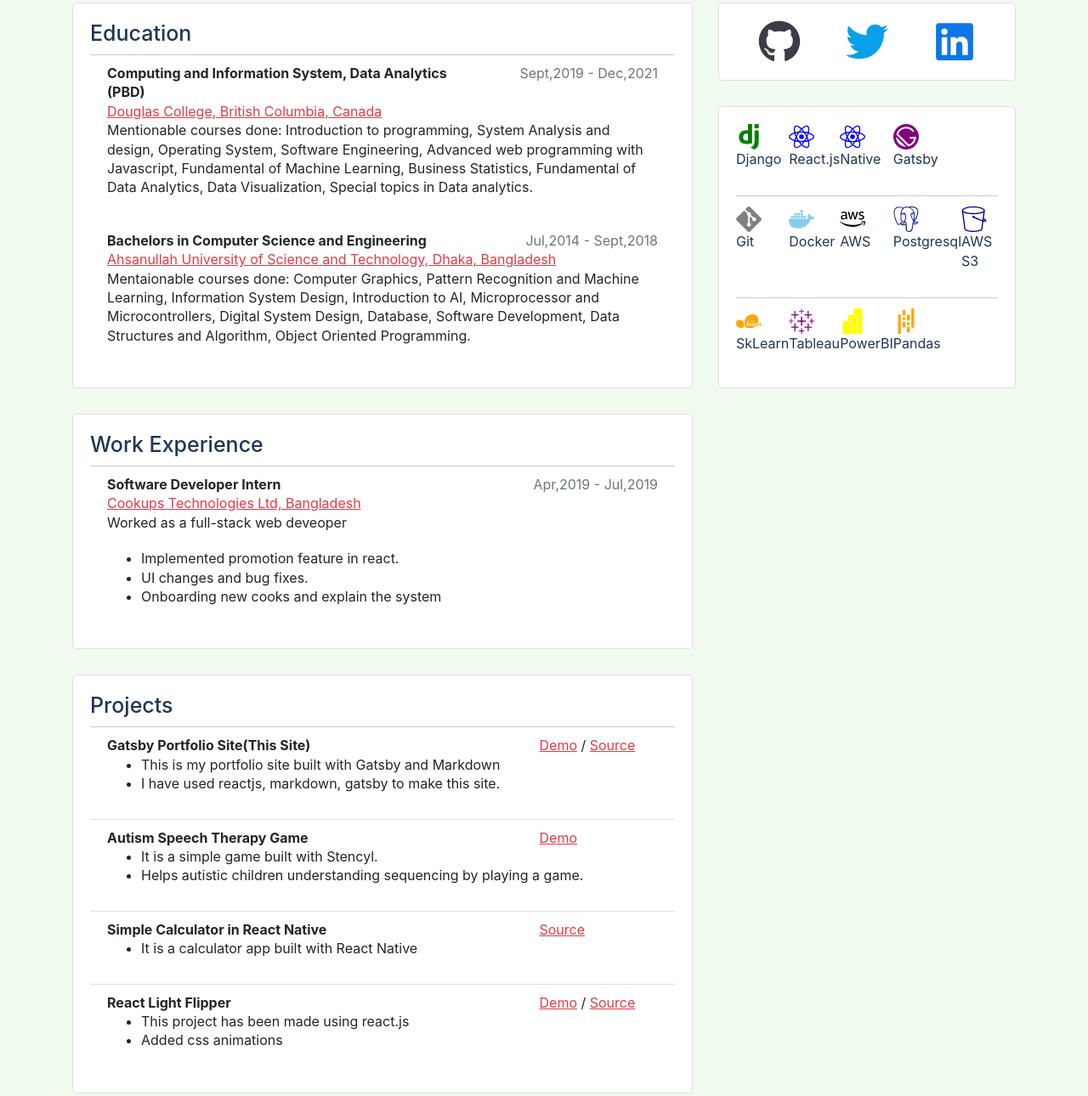
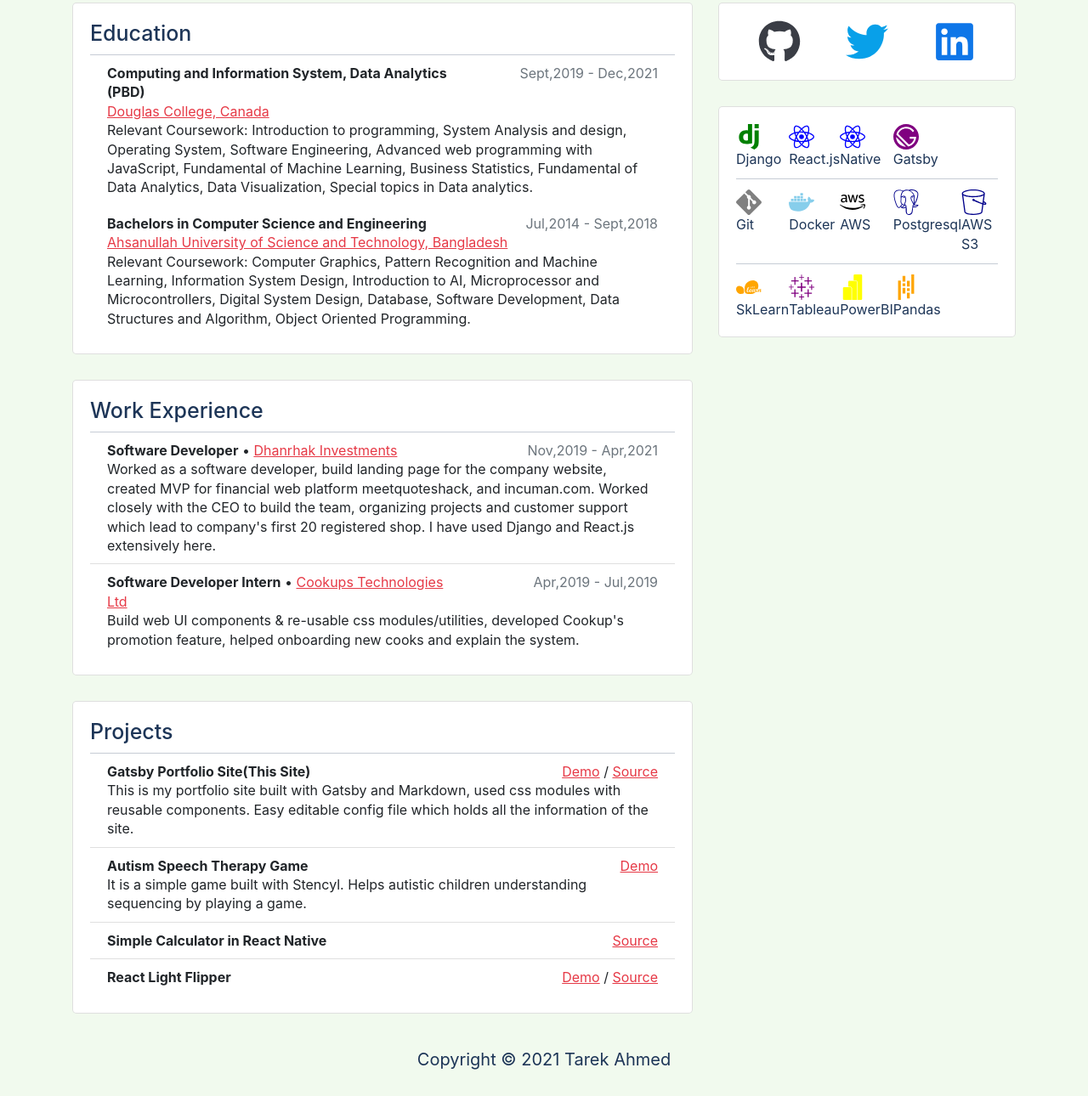
Before and after one commit to prime7/prime7.github.io, a Gatsby site: page /resume in a window 1280 px wide. Shown: the part 95-1385 px from the top of the page at 85% size. Built offline with nearby package versions, Linux system fonts and the light colour scheme; Gatsby itself is replaced by a stand-in of ours; some packages are replaced by stand-ins of ours; a web font is replaced by a local one.

Commit message:
Updated content

```diff
--- a/src/components/Pages/Resume/Education.js
+++ b/src/components/Pages/Resume/Education.js
@@ -9,7 +9,7 @@
             <hr className="m-0 p-0" />
             {config.education.map(item => (
                 <ListGroup variant="flush">
-                    <ListGroupItem>
+                    <ListGroupItem as="div">
                         <Row>
                             <Col>
                                 <strong>{item.degree}</strong>
@@ -21,7 +21,7 @@
                         <a href={item.institution.link}>
                             {item.institution.name}
                         </a>
-                        <p>{item.courses}</p>
+                        <p className="mb-0 pb-0">{item.courses}</p>
                     </ListGroupItem>
                 </ListGroup>
             ))}
--- a/src/components/Pages/Resume/Languages.js
+++ b/src/components/Pages/Resume/Languages.js
@@ -1,5 +1,5 @@
 import React from "react"
-import { Card, Row } from "react-bootstrap"
+import { Card } from "react-bootstrap"
 import {
     SiDjango,
     SiScikitlearn,
--- a/src/components/Pages/Resume/Projects.js
+++ b/src/components/Pages/Resume/Projects.js
@@ -14,7 +14,7 @@
                             <Col>
                                 <strong>{item.title}</strong>
                             </Col>
-                            <Col xs={3}>
+                            <Col xs={3} className="text-end">
                                 {item.demo && (
                                     <a
                                         target="_blank"
@@ -36,11 +36,14 @@
                                 )}
                             </Col>
                         </Row>
-                        <ul>
-                            {item.features.map(f => (
-                                <li>{f}</li>
-                            ))}
-                        </ul>
+                        {item.note && <p>{item.note}</p>}
+                        {item.features && (
+                            <ul>
+                                {item.features.map(f => (
+                                    <li>{f}</li>
+                                ))}
+                            </ul>
+                        )}
                     </ListGroupItem>
                 ))}
             </ListGroup>
--- a/src/components/Pages/Resume/Work.js
+++ b/src/components/Pages/Resume/Work.js
@@ -6,25 +6,29 @@
     return (
         <Card body className="mb-4">
             <Card.Title>Work Experience</Card.Title>
-            <hr className="m-0 p-0" />
+            <hr />
             <ListGroup variant="flush">
                 {config.work.map(item => (
                     <ListGroupItem variant="flush">
                         <Row>
                             <Col>
                                 <strong>{item.title}</strong>
+                                <span> &#8226; </span>
+                                <a href={item.link}>{item.company}</a>
                             </Col>
                             <Col className="text-muted text-end" xs={4}>
                                 {item.date}
                             </Col>
                         </Row>
-                        <a href={item.link}>{item.company}</a>
+
                         <p>{item.note}</p>
-                        <ul>
-                            {item.features.map(f => (
-                                <li>{f}</li>
-                            ))}
-                        </ul>
+                        {item.features && (
+                            <ul>
+                                {item.features.map(f => (
+                                    <li>{f}</li>
+                                ))}
+                            </ul>
+                        )}
                     </ListGroupItem>
                 ))}
             </ListGroup>
--- a/src/config.js
+++ b/src/config.js
@@ -23,11 +23,20 @@
             events: [
                 {
                     headline: "Looking for job",
-                    news: "Currently, I'm looking for a Software Developer or Data Analyst job.",
+                    news: "Currently, I'm looking for Software Developer or Data Analyst role in Canada.",
                 },
                 {
-                    headline: "Graduating as a Data Analyst",
-                    news: "After 2 years of struggle and living without my family finally I will be graduating in december",
+                    headline: "Graduated as a Data Analyst",
+                    news: "I have graduated from Douglas College with a Post Graduation Diploma in Data Analytics.",
+                },
+            ],
+        },
+        {
+            year: 2020,
+            events: [
+                {
+                    headline: "Joined Dhanrhak Investments",
+                    news: "After coming to Canada for my PGD, I started looking for part-time software developer roles and I was fortunate to land a job at Dhanrhak Investments as a Software Developer.",
                 },
             ],
         },
@@ -35,16 +44,16 @@
             year: 2019,
             events: [
                 {
-                    headline: "Got Admission in Douglas College",
-                    news: "While doing my thesis I got interest in Machine Learning and Data Science which lead me to pursue my Post Graduation Diploma in Data Analytics. I was little nervous as well because this was the first time I will be living without my family.",
+                    headline: "Study Abroad",
+                    news: "While doing my thesis I got interest in Machine Learning and Data Science which lead me to pursue my Post Graduation Diploma in Data Analytics at Douglas College. I was little nervous at the beginning because this was the first time I will be living without my family.",
                 },
                 {
                     headline: "Joined Cookups technology",
-                    news: "Started my first job in a local startup company. I learned a lot from the team and this experience has pushed me a lot in my career. Mostly I was a frontend react developer though I learned backend stuffs as well.",
+                    news: "Started my first job in a local startup company. I learned a lot from the team and this experience has pushed me a lot in my career. Mostly I was a frontend react developer though I learned backend(Django,Docker) stuffs as well.",
                 },
                 {
                     headline: "University Graduation",
-                    news: "I graduated in 2019.",
+                    news: "I graduated from Ahsanullah University of Science and Technology with a Bachelor's in Computer Science Degree.",
                 },
             ],
         },
@@ -53,11 +62,7 @@
             events: [
                 {
                     headline: "University Admission",
-                    news: "Got admitted into Ahsanullah University of Science and Technology in Computer Science. I was so excited to get my own computer/laptop rather than the University.",
-                },
-                {
-                    headline: "Highschool Graduation",
-                    news: "I graduated from highschool with highest CGPA.",
+                    news: "Got admitted into Ahsanullah University of Science and Technology in Computer Science. I was so excited to get my own computer/laptop rather than the University :-D",
                 },
             ],
         },
@@ -68,69 +73,61 @@
             degree: "Computing and Information System, Data Analytics (PBD)",
             date: "Sept,2019 - Dec,2021",
             institution: {
-                name: "Douglas College, British Columbia, Canada",
+                name: "Douglas College, Canada",
                 link: "https://www.douglascollege.ca/",
             },
             courses:
-                "Mentionable courses done: Introduction to programming, System Analysis and design, Operating System, Software Engineering, Advanced web programming with Javascript, Fundamental of Machine Learning, Business Statistics, Fundamental of Data Analytics, Data Visualization, Special topics in Data analytics.",
+                "Relevant Coursework: Introduction to programming, System Analysis and design, Operating System, Software Engineering, Advanced web programming with JavaScript, Fundamental of Machine Learning, Business Statistics, Fundamental of Data Analytics, Data Visualization, Special topics in Data analytics.",
         },
         {
             degree: "Bachelors in Computer Science and Engineering",
             date: "Jul,2014 - Sept,2018",
             institution: {
-                name: "Ahsanullah University of Science and Technology, Dhaka, Bangladesh",
+                name: "Ahsanullah University of Science and Technology, Bangladesh",
                 link: "https://www.aust.edu/",
             },
             courses:
-                "Mentaionable courses done: Computer Graphics, Pattern Recognition and Machine Learning, Information System Design, Introduction to AI, Microprocessor and Microcontrollers, Digital System Design, Database, Software Development, Data Structures and Algorithm, Object Oriented Programming.",
+                "Relevant Coursework: Computer Graphics, Pattern Recognition and Machine Learning, Information System Design, Introduction to AI, Microprocessor and Microcontrollers, Digital System Design, Database, Software Development, Data Structures and Algorithm, Object Oriented Programming.",
         },
     ],
 
     work: [
         {
+            title: "Software Developer",
+            date: "Nov,2019 - Apr,2021",
+            company: "Dhanrhak Investments",
+            link: "https://www.dhanrhakinvestments.com/",
+            note: "Worked as a software developer, build landing page for the company website, created MVP for financial web platform meetquoteshack, and incuman.com. Worked closely with the CEO to build the team, organizing projects and customer support which lead to company's first 20 registered shop. I have used Django and React.js extensively here.",
+        },
+        {
             title: "Software Developer Intern",
             date: "Apr,2019 - Jul,2019",
-            company: "Cookups Technologies Ltd, Bangladesh",
+            company: "Cookups Technologies Ltd",
             link: "https://cookups.com.bd/",
-            note: "Worked as a full-stack web deveoper",
-            features: [
-                "Implemented promotion feature in react.",
-                "UI changes and bug fixes.",
-                "Onboarding new cooks and explain the system",
-            ],
+            note: "Build web UI components & re-usable css modules/utilities, developed Cookup's promotion feature, helped onboarding new cooks and explain the system.",
         },
     ],
+
     projects: [
         {
             title: "Gatsby Portfolio Site(This Site)",
             demo: "https://prime7.github.io/",
             source: "https://github.com/prime7",
-            features: [
-                "This is my portfolio site built with Gatsby and Markdown",
-                "I have used reactjs, markdown, gatsby to make this site.",
-            ],
+            note: "This is my portfolio site built with Gatsby and Markdown, used css modules with reusable components. Easy editable config file which holds all the information of the site.",
         },
         {
             title: "Autism Speech Therapy Game",
             demo: "https://play.google.com/store/apps/details?id=com.zottz.zspeech",
-            features: [
-                "It is a simple game built with Stencyl.",
-                "Helps autistic children understanding sequencing by playing a game.",
-            ],
+            note: "It is a simple game built with Stencyl. Helps autistic children understanding sequencing by playing a game.",
         },
         {
             title: "Simple Calculator in React Native",
             source: "https://github.com/prime7/react_native_calculator",
-            features: ["It is a calculator app built with React Native"],
         },
         {
             title: "React Light Flipper",
             demo: "https://react-light-flipper.netlify.app/",
             source: "https://github.com/prime7/react-light-flipper",
-            features: [
-                "This project has been made using react.js",
-                "Added css animations",
-            ],
         },
     ],
 }
--- a/src/styles/global.css
+++ b/src/styles/global.css
@@ -45,3 +45,9 @@
     border-radius: 1rem;
     width: 100%;
 }
+
+
+h1, h2, h3, h4, h5, h6, p, hr {
+	margin: 0;
+	padding: 0;
+}
```
Also changed, not shown: src/assets/banner-about.jpeg, src/assets/banner-about2.jpeg (added), static/favicon.ico (deleted), 1 other file.
